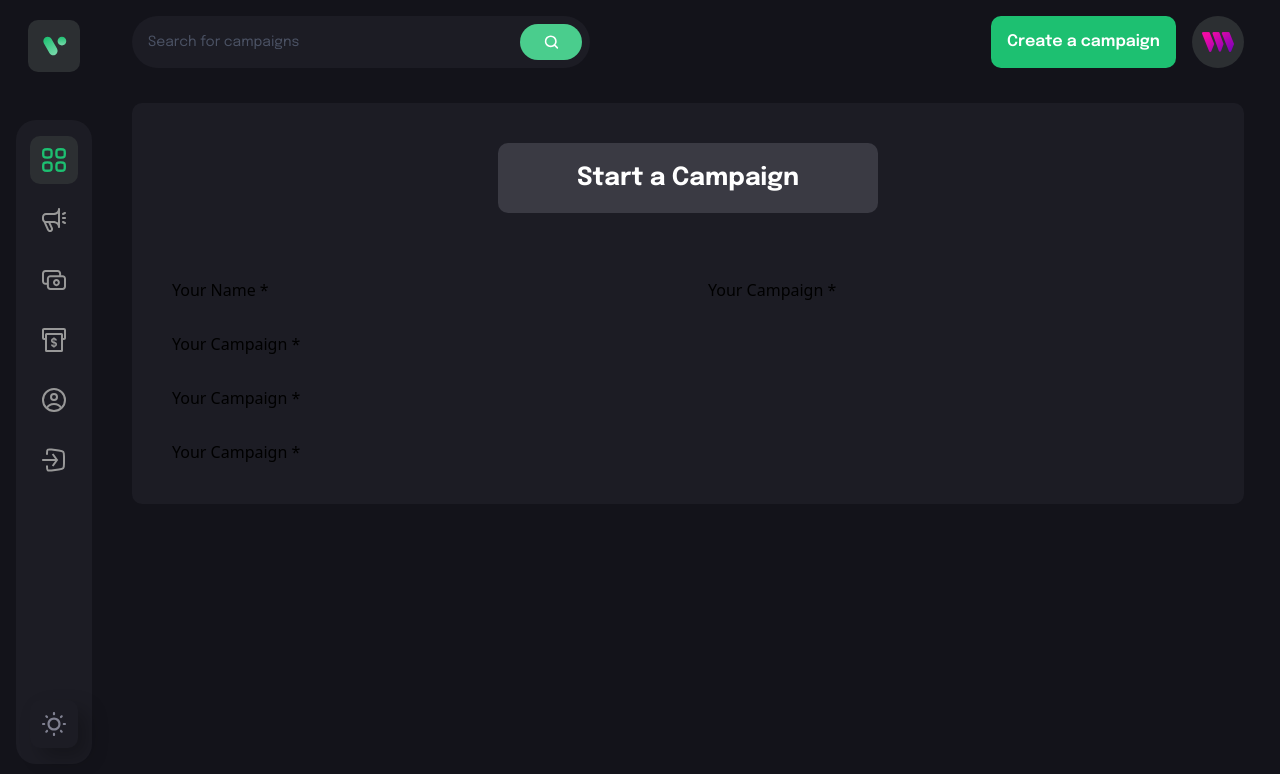
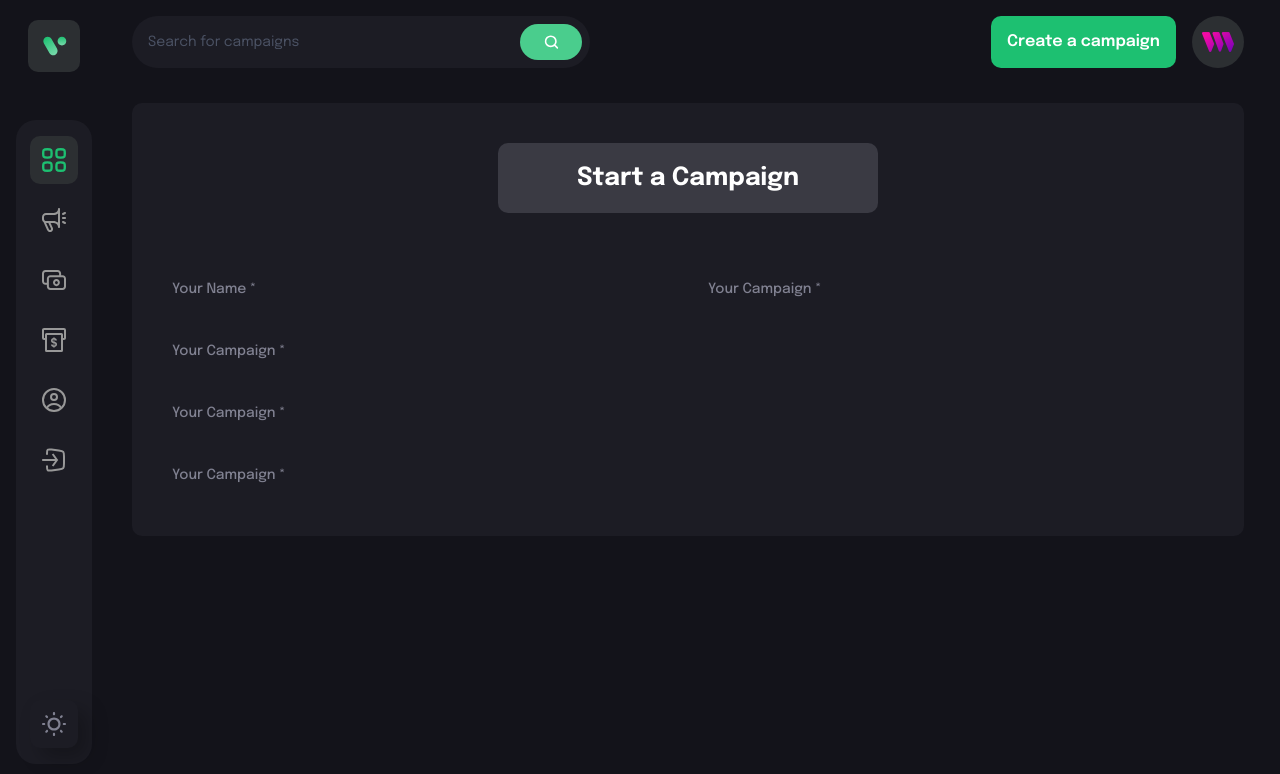
Before and after one commit to vcristian1/SmartCampaigns, a React (Vite) app in the folder client/: page /create-campaign in a window 1280 px wide. Shown: the top 774 px of the page. Built offline with nearby package versions, Linux system fonts and the light colour scheme; what @thirdweb-dev/react would draw is missing.

Commit message:
added tailwind classes to the label in FormField component so the text is gray and larger

```diff
--- a/client/src/components/FormField.jsx
+++ b/client/src/components/FormField.jsx
@@ -4,7 +4,7 @@ const FormField = ({ labelName, placeholder, inputType, isTextArea, value, handl
   return (
     <label className='flex-1 w-full flex flex-col'>
         {labelName && (
-            <span>{labelName}</span>
+            <span className='font-epilogue font-medium text-[14px] leading-[22px] text-[#808191] mb-[10px]'>{labelName}</span>
         )}
     </label>
   )
```
